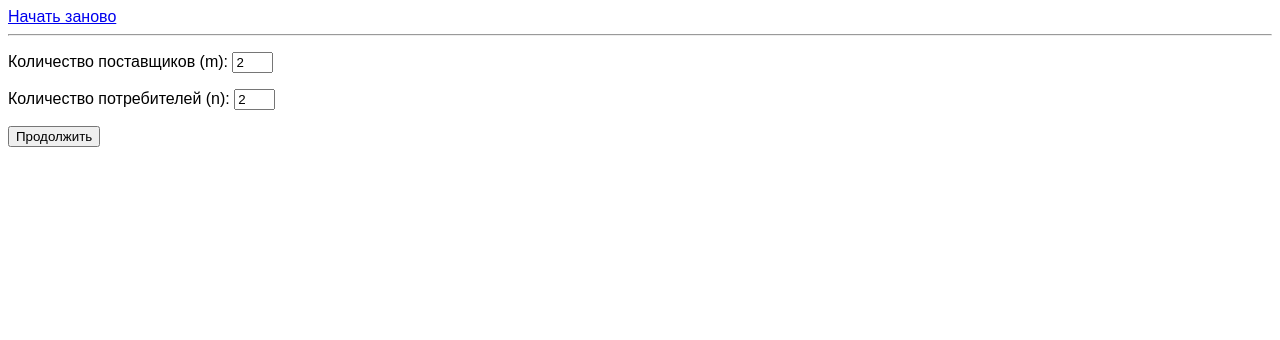
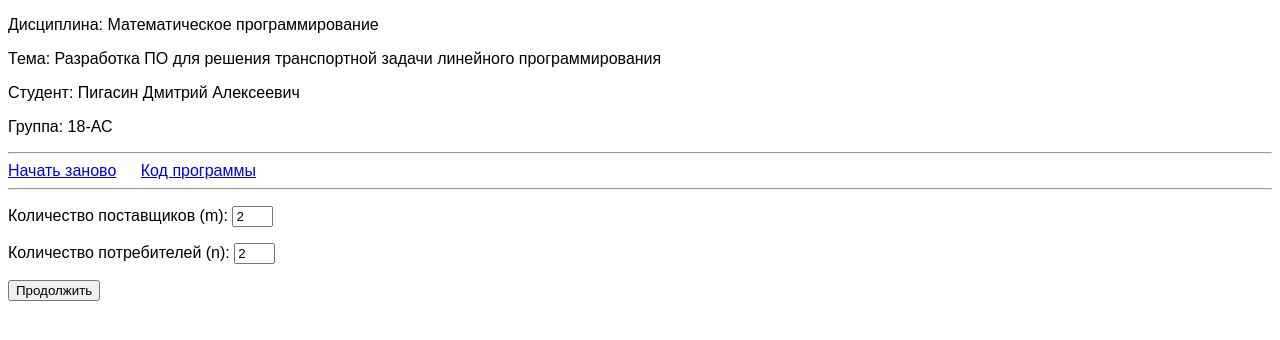
Before and after one commit to electrobullet/transportation_problem_solver, a Flask app: page / in a window 1280 px wide. Shown: the top 340 px of the page. Run offline with Flask 2, Linux system fonts and the light colour scheme.

Commit message:
Add information about the author

```diff
--- a/server/static/css/style.css
+++ b/server/static/css/style.css
@@ -9,3 +9,7 @@ table{
 td{
     border: 1px solid black;
 }
+
+a{
+    margin-right: 20px;
+}
--- a/server/templates/base.html
+++ b/server/templates/base.html
@@ -11,7 +11,15 @@
 
 <body>
     <div>
+        <p>Дисциплина: Математическое программирование</p>
+        <p>Тема: Разработка ПО для решения транспортной задачи линейного программирования</p>
+        <p>Студент: Пигасин Дмитрий Алексеевич</p>
+        <p>Группа: 18-АС</p>
+    </div>
+    <hr>
+    <div>
         <a href="{{ url_for('set_size') }}">Начать заново</a>
+        <a href="https://github.com/electrobullet/transportation_problem_solver">Код программы</a>
     </div>
     <hr>
     <div id="content">
```
